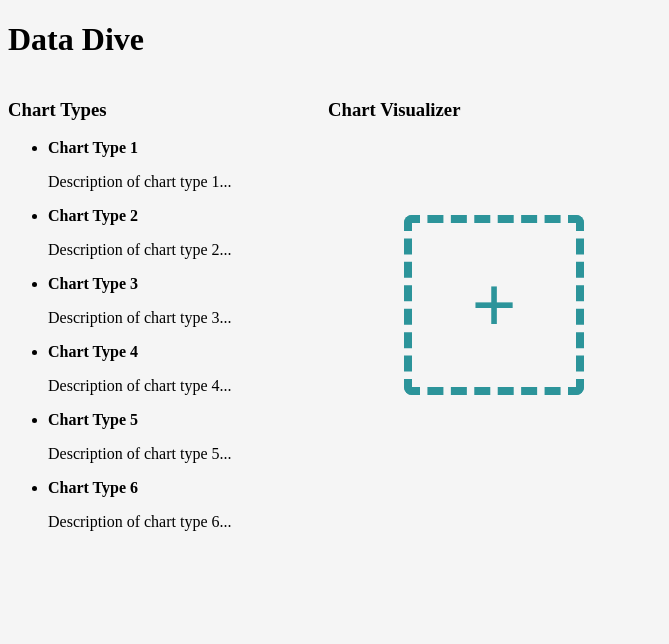
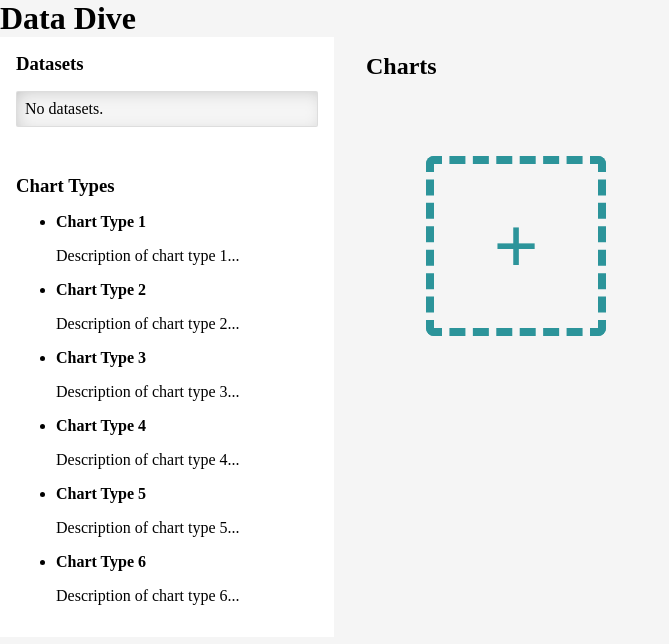
Before and after one commit to limichaelcj/datadive, a Gatsby site: page / in a window 1280 px wide. Shown: the whole page, without its empty margins (0-669 px from the left). Built offline with nearby package versions, Linux system fonts and the light colour scheme; Gatsby itself is replaced by a stand-in of ours.

Commit message:
add control panel with dataset list viewer

```diff
--- a/src/components/card/card.css.js
+++ b/src/components/card/card.css.js
@@ -1,7 +1,7 @@
 import styled from 'styled-components';
 
 export default styled.div`
-  background-color: ${props => props.theme.paper};
+  background-color: ${props => props.theme.background.light};
   padding: 2rem;
   box-shadow: ${props => props.theme.shadow.sm};
   display: inline-block;
--- /dev/null
+++ b/src/components/control/datalist.css.js
@@ -0,0 +1,30 @@
+import styled from 'styled-components';
+
+export default styled.ul`
+  background-color: ${props => props.theme.background.main};
+  border-radius: 2px;
+  border: 1px solid ${props => props.theme.alpha.black.vl};
+  box-shadow: inset ${props => props.theme.shadow.md};
+  width: 100%;
+  list-style: none;
+  padding: 0;
+  max-height: 15rem;
+  overflow-x: hidden;
+  overflow-y: scroll;
+
+  li {
+    padding: .5rem;
+    width: 300px;
+    &:nth-child(even) {
+      background-color: ${props => props.theme.background.dark};
+    }
+    * {
+      display: block;
+      overflow: hidden;
+      white-space: nowrap;
+      text-overflow: ellipsis;
+      max-width: 100%;
+    }
+  }
+
+`;
--- /dev/null
+++ b/src/components/control/datalist.js
@@ -0,0 +1,36 @@
+import React from 'react';
+import PropTypes from 'prop-types';
+import Styled from './datalist.css';
+
+const Datalist = ({ datasets }) => {
+
+  const entries = Object.entries(datasets);
+
+  return (
+    <Styled>
+      {entries.length ? (
+        entries
+          .filter(([key, data]) => data !== null)
+          .map(([key, data]) => (
+            <li key={key}>
+              <strong>{key}</strong>
+              <span>{JSON.stringify(data)}</span>
+            </li>
+          )
+        )
+      ) : (
+        <li>No datasets.</li>
+      )}
+    </Styled>
+  );
+};
+
+Datalist.propTypes = {
+  datasets: PropTypes.object,
+}
+
+Datalist.defaultProps = {
+  datasets: {},
+}
+
+export default Datalist;
--- /dev/null
+++ b/src/components/control/panel.css.js
@@ -0,0 +1,7 @@
+import styled from 'styled-components';
+
+export default styled.div`
+  min-height: 100%;
+  width: 100%;
+  background-color: ${props => props.theme.background.light};
+`;
--- /dev/null
+++ b/src/components/control/panel.js
@@ -0,0 +1,29 @@
+import React from 'react';
+import PropTypes from 'prop-types';
+import Styled from './panel.css';
+import Segment from '../segment/segment';
+import Datalist from './datalist';
+
+const ControlPanel = ({ datasets }) => {
+  return (
+    <Styled>
+      <Segment>
+        <h3>Datasets</h3>
+        <Datalist datasets={datasets} />
+      </Segment>
+      <Segment>
+        <h3>Chart Types</h3>
+        <ul>
+          {[1,2,3,4,5,6].map((v,i) => (
+            <li key={i}>
+              <strong>Chart Type {v}</strong>
+              <p>Description of chart type {v}...</p>
+            </li>
+          ))}
+        </ul>
+      </Segment>
+    </Styled>
+  );
+};
+
+export default ControlPanel;
--- a/src/components/layout/global.css.js
+++ b/src/components/layout/global.css.js
@@ -7,6 +7,13 @@ export default createGlobalStyle`
 
   body {
     box-sizing: border-box;
-    background-color: ${props => props.theme.background};
+    background-color: ${props => props.theme.background.main};
+    padding: 0;
+    margin: 0;
+  }
+
+  h1,h2,h3,h4,h5,h6 {
+    margin: 0;
+    padding: 0;
   }
 `;
--- a/src/components/layout/theme.js
+++ b/src/components/layout/theme.js
@@ -2,6 +2,21 @@ import chroma from 'chroma-js';
 
 // chroma config
 const scaleSoft = .2;
+const scaleAlpha = {
+  vl: .1,
+  lt: .3,
+  md: .5,
+  st: .7,
+  vs: .9,
+}
+const getAlphaLevels = (color) => {
+  const scale = Object.entries(scaleAlpha);
+  const alphas = {};
+  scale.forEach(([k,v]) => {
+    alphas[k] = chroma(color).alpha(v);
+  });
+  return alphas;
+}
 
 // colors
 const black = '#111';
@@ -12,9 +27,16 @@ export default {
   black,
   white,
   primary,
+  alpha: {
+    black: getAlphaLevels(black),
+    white: getAlphaLevels(white),
+  },
   text: black,
-  background: chroma(white).darken(scaleSoft),
-  paper: white,
+  background: {
+    main: chroma(white).darken(scaleSoft),
+    dark: chroma(white).darken(scaleSoft * 2),
+    light: white,
+  },
   shadow: {
     sm: `.1rem .1rem 1rem -.5rem ${chroma(black).alpha(.2)}`,
     md: `.2rem .2rem 1.4rem -.7rem ${chroma(black).alpha(.4)}`,
--- /dev/null
+++ b/src/components/segment/segment.css.js
@@ -0,0 +1,6 @@
+import styled from 'styled-components';
+
+export default styled.div`
+  padding: ${props => props.padding || '1rem'};
+  margin: ${props => props.margin || 'auto'};
+`;
--- /dev/null
+++ b/src/components/segment/segment.js
@@ -0,0 +1,20 @@
+import React from 'react';
+import PropTypes from 'prop-types';
+import Styled from './segment.css';
+
+const Segment = ({ children, padding, margin, style }) => {
+  return (
+    <Styled padding={padding} margin={margin} style={style}>
+      {children}
+    </Styled>
+  );
+};
+
+Segment.propTypes = {
+  children: PropTypes.node,
+  padding: PropTypes.string,
+  margin: PropTypes.string,
+  style: PropTypes.object,
+};
+
+export default Segment;
--- a/src/pages/index.js
+++ b/src/pages/index.js
@@ -2,6 +2,8 @@ import React from 'react';
 import Layout from '../components/layout/layout';
 import SEO from '../components/seo';
 import Flexbox from '../components/flex/flexbox';
+import Segment from '../components/segment/segment';
+import ControlPanel from '../components/control/panel';
 import Chart from '../components/chart/chart';
 import NewChart from '../components/chart/new';
 
@@ -56,20 +58,15 @@ const IndexPage = () => {
 
         {/* Left Panel */}
         <Flexbox child basis="20rem">
-          <h3>Chart Types</h3>
-          <ul>
-            {[1,2,3,4,5,6].map((v,i) => (
-              <li key={i}>
-                <strong>Chart Type {v}</strong>
-                <p>Description of chart type {v}...</p>
-              </li>
-            ))}
-          </ul>
+          <ControlPanel datasets={state.data} />
         </Flexbox>
 
         {/* Right Panel */}
         <Flexbox child grow="1" shrink="1">
-          <h3>Chart Visualizer</h3>
+          <Segment>
+            <Segment padding="0 1rem">
+              <h2>Charts</h2>
+            </Segment>
             <Flexbox parent direction="row" wrap align="center">
               {Object.entries(state.charts).map(([key, chart]) => (
                 <Chart
@@ -80,6 +77,7 @@ const IndexPage = () => {
               ))}
               <NewChart onClick={createChart} />
             </Flexbox>
+          </Segment>
         </Flexbox>
 
       </Flexbox>
```
Lines whose indentation alone changed are shown as unchanged.
